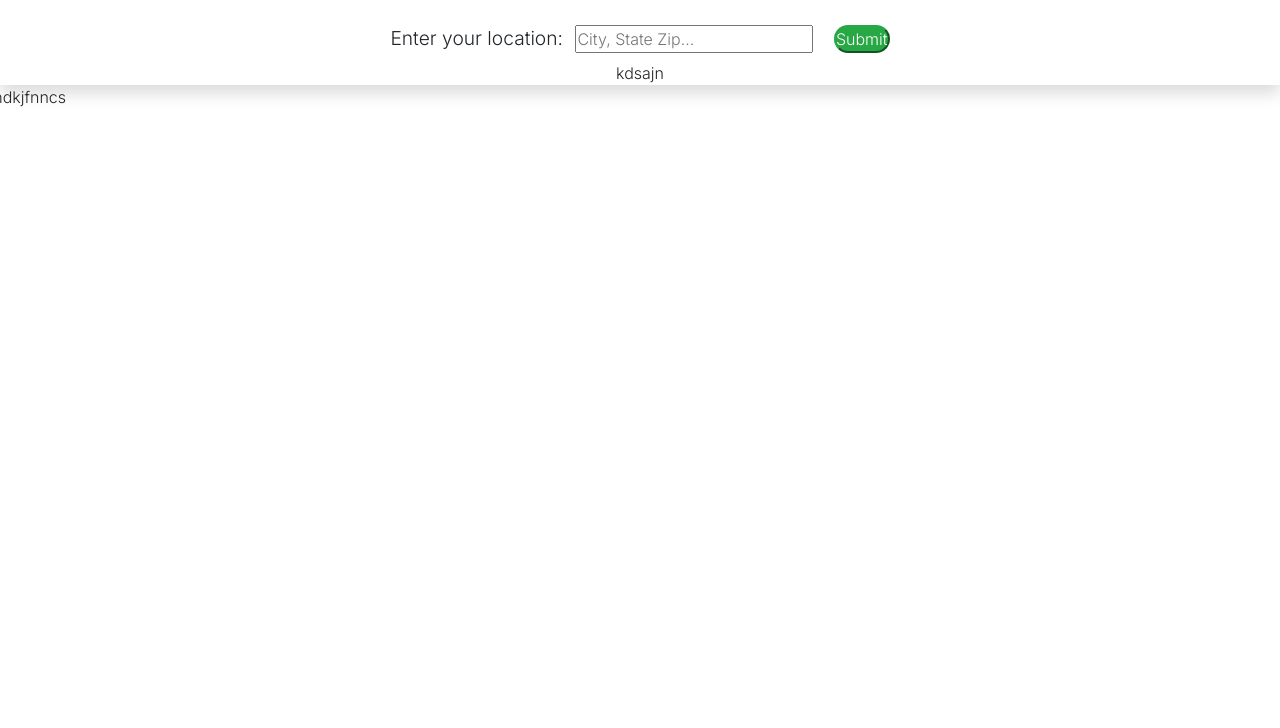
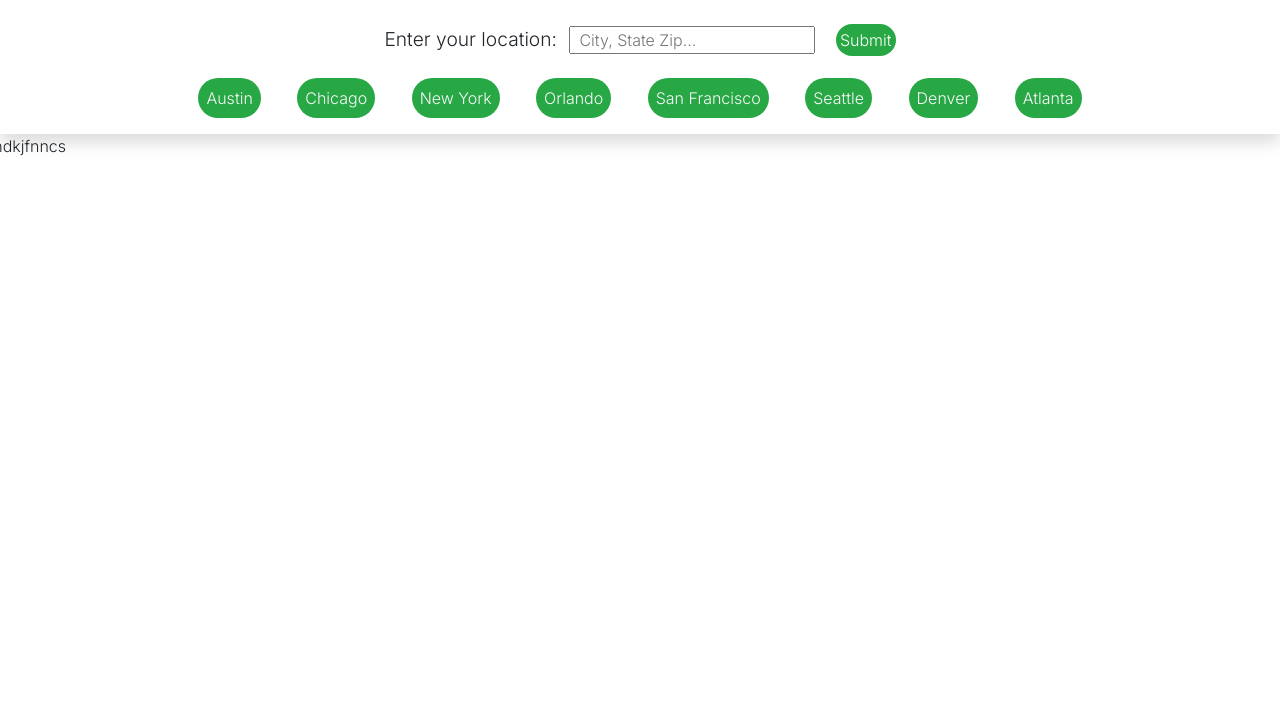
Before and after one commit to BrandonShoemaker/weather-forecast, a plain HTML site: page index.html in a window 1280 px wide. Shown: the part 72-800 px from the top of the page. Drawn offline with nearby package versions, Linux system fonts and the light colour scheme.

Commit message:
Updated styles, Add predefined locations

```diff
--- a/assets/css/style.css
+++ b/assets/css/style.css
@@ -20,3 +20,31 @@ body{
 .input-label-size{
     font-size: 1.2em;
 }
+
+.btn-submit-location, .btn-predefined-location{
+    background-color: #28a745;
+    transition: .35s;
+    box-shadow: .35em .2em .15em 0 white;
+    border: none;
+}
+
+.btn-submit-location:hover, .btn-predefined-location:hover{
+    box-shadow: .35em .2em .15em 0 #28a78588;
+}
+
+.btn-submit-location:focus, .btn-predefined-location:focus{
+    outline: none;
+}
+
+.btn-submit-location{
+    font-size: 1em;
+}
+
+.btn-predefined-location{
+    margin: 1em;
+    font-size: 1em;
+}
+
+.btn-predefined-location:hover{
+    background-color: #4aa728;
+}
--- a/index.html
+++ b/index.html
@@ -19,12 +19,19 @@
             <div>
                 <form>
                     <label class="input-label-size" for="location">Enter your location: </label>
-                    <input class="ml-2 text-success" type="text" name="location" placeholder="City, State Zip..."/>
-                    <button class="ml-3 btn-success rounded-pill" type="button">Submit</button>
+                    <input class="ml-2 pl-2 text-success" type="text" name="location" placeholder="City, State Zip..."/>
+                    <button class="ml-3 p-1 btn-success rounded-pill btn-submit-location" type="button">Submit</button>
                 </form>
             </div>
             <div>
-                kdsajn
+                <button class="btn-predefined-location p-2 text-light rounded-pill">Austin</button>
+                <button class="btn-predefined-location p-2 text-light rounded-pill">Chicago</button>
+                <button class="btn-predefined-location p-2 text-light rounded-pill">New York</button>
+                <button class="btn-predefined-location p-2 text-light rounded-pill">Orlando</button>
+                <button class="btn-predefined-location p-2 text-light rounded-pill">San Francisco</button>
+                <button class="btn-predefined-location p-2 text-light rounded-pill">Seattle</button>
+                <button class="btn-predefined-location p-2 text-light rounded-pill">Denver</button>
+                <button class="btn-predefined-location p-2 text-light rounded-pill">Atlanta</button>
             </div>
         </div>
         <div class="row">
```
